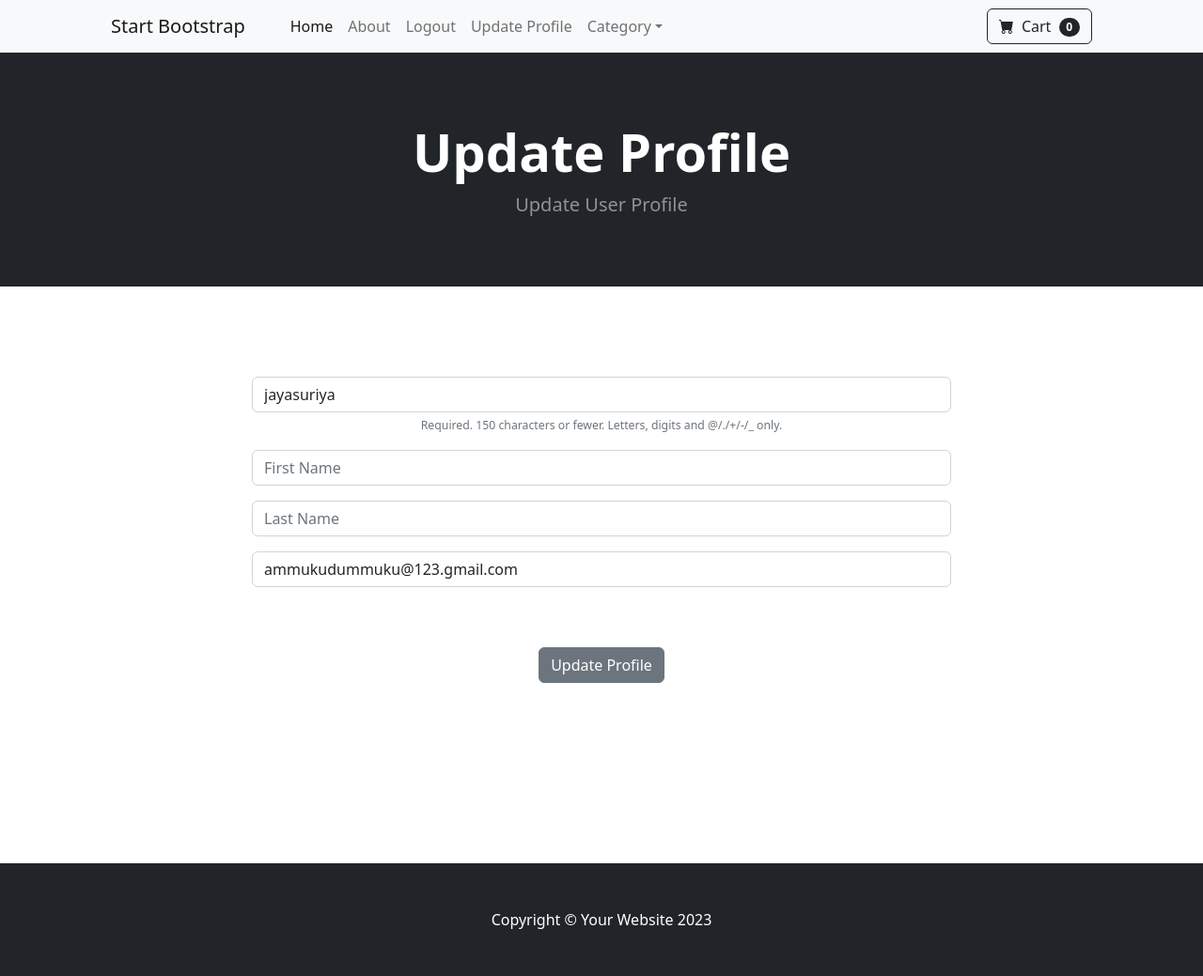
After one commit to SRjayasuriya/project-1, a Django app: page /update_user/ in a window 1280 px wide. The commit adds this page. Shown: the whole page at 94% size. Run offline with Django 5.2, Linux system fonts and the light colour scheme; a user stored in the database is signed in; data comes from the database, SQL or seed files in the repository; some libraries are stand-ins or nearby versions.

Commit message:
Added user Profile details

```diff
--- a/ecomprj/store/form.py
+++ b/ecomprj/store/form.py
@@ -1,6 +1,27 @@
 from django.contrib.auth.models import User
-from django.contrib.auth.forms import UserCreationForm
+from django.contrib.auth.forms import UserCreationForm, UserChangeForm
 from django import forms
+
+class UpdateUserForm(UserChangeForm):
+	password=None  # to hide the password field
+	email = forms.EmailField(label="", widget=forms.TextInput(attrs={'class':'form-control', 'placeholder':'Email Address'}))
+	first_name = forms.CharField(label="", max_length=100, widget=forms.TextInput(attrs={'class':'form-control', 'placeholder':'First Name'}))
+	last_name = forms.CharField(label="", max_length=100, widget=forms.TextInput(attrs={'class':'form-control', 'placeholder':'Last Name'}))
+
+	class Meta:
+		model = User
+		fields = ('username', 'first_name', 'last_name', 'email')
+
+	def __init__(self, *args, **kwargs):
+		super(UpdateUserForm, self).__init__(*args, **kwargs)
+
+		self.fields['username'].widget.attrs['class'] = 'form-control'
+		self.fields['username'].widget.attrs['placeholder'] = 'User Name'
+		self.fields['username'].label = ''
+		self.fields['username'].help_text = '<span class="form-text text-muted"><small>Required. 150 characters or fewer. Letters, digits and @/./+/-/_ only.</small></span>'
+
+
+
 
 class SignUpForm(UserCreationForm):
 	email = forms.EmailField(label="", widget=forms.TextInput(attrs={'class':'form-control', 'placeholder':'Email Address'}))
--- a/ecomprj/store/templates/navbar.html
+++ b/ecomprj/store/templates/navbar.html
@@ -24,9 +24,13 @@
                                 <a class="nav-link" href="{% url 'register' %}">Register</a>
                             </li>
                         {% else %}
-                        <li class="nav-item">
-                            <a class="nav-link" href="{% url 'logout' %}">Logout</a>
-                        </li>
+                            <li class="nav-item">
+                                <a class="nav-link" href="{% url 'logout' %}">Logout</a>
+                            </li>
+                            <li class="nav-item">
+                                <a class="nav-link" href="{% url 'update_user' %}"> Update Profile </a>
+                            </li>
+
                         {% endif %}
 
 
--- /dev/null
+++ b/ecomprj/store/templates/update_user.html
@@ -0,0 +1,38 @@
+{% extends 'base.html' %}
+
+{% block content %}
+
+ <!-- Header-->
+        <header class="bg-dark py-4">
+            <div class="container px-4 px-lg-5 my-5">
+                <div class="text-center text-white">
+                    <h1 class="display-4 fw-bolder">Update Profile</h1>
+                    <p class="lead fw-normal text-white-50 mb-0">Update User Profile</p>
+                </div>
+            </div>
+        </header>
+        <div class='container'>
+            <div class='row'>
+                <center>
+                    <div class='col-8'>
+                        <br/><br/>
+                        <br/><br/>
+                        <form method='POST' action='{% url 'update_user' %}'>
+                            <!-- this value will change everytime so that hacker cannot track it-->
+                            {% csrf_token %}
+                            {{user_form.as_p}}
+                            <br/><br/>
+                            <button type='submit' class='btn btn-secondary'>
+                                Update Profile
+                            </button>
+                        </form>
+                <br/><br/>
+                <br/><br/>
+                <br/><br/>
+                <br/><br/>
+                </center>
+            </div>
+        </div>
+
+
+{% endblock %}
--- a/ecomprj/store/urls.py
+++ b/ecomprj/store/urls.py
@@ -7,6 +7,7 @@ urlpatterns = [
     path('login/',views.login_user,name='login'),
     path('logout/',views.logout_user,name='logout'),
     path('register/',views.register_user,name='register'),
+    path('update_user/',views.update_user,name='update_user'),
     path('products/<int:pk>',views.product,name='product'),
     path('category/<str:foo>/',views.category,name='category'),
 ]
--- a/ecomprj/store/views.py
+++ b/ecomprj/store/views.py
@@ -5,7 +5,7 @@ from django.contrib import messages
 from django.contrib.auth.models import User
 from django.contrib.auth.forms import UserCreationForm
 from django import forms
-from .form import SignUpForm
+from .form import SignUpForm, UpdateUserForm
 
 def home(request):
     products=m.Product.objects.all()
@@ -66,3 +66,16 @@ def category(request,foo):
     except:
         messages.success(request,('Category Not Found!'))
         return redirect('home')
+
+def update_user(request):
+    if request.user.is_authenticated:
+        current_user=User.objects.get(id=request.user.id)
+        user_form = UpdateUserForm(request.POST or None, instance=current_user)
+        if user_form.is_valid():
+            user_form.save()
+            messages.success(request,('Profile Updated Successfully!'))
+            return redirect('home')
+        return render(request,"update_user.html",{'user_form':user_form})
+    else:
+        messages.success(request,'You Must Be Logged In To View This Page!')
+        return redirect('home')
```
